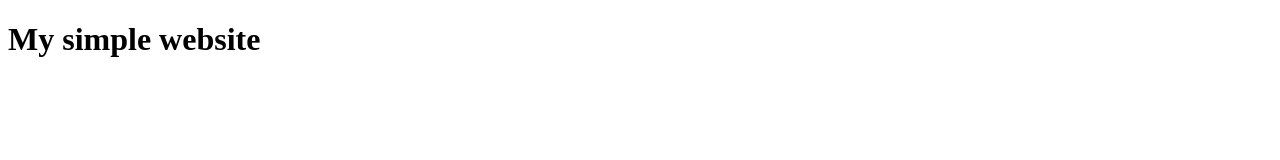
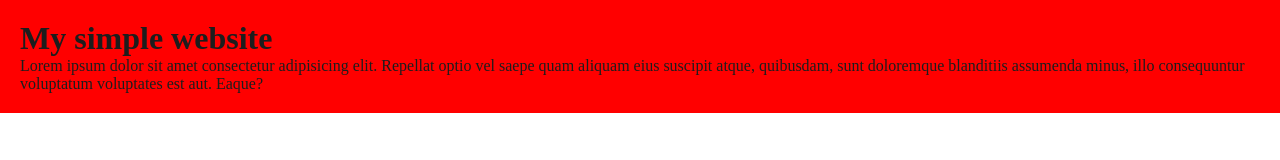
Before and after one commit to tanvironton/first-portfolio, a plain HTML site: page index.html in a window 1280 px wide. Drawn offline with Linux system fonts and the light colour scheme.

Commit message:
added the first blog

```diff
--- /dev/null
+++ b/blog.css
@@ -0,0 +1,10 @@
+*{
+    margin:0px;
+}
+
+div{
+    background-color: red;
+    padding:20px;
+    color: rgb(29, 29, 29);
+
+}
--- a/index.html
+++ b/index.html
@@ -4,8 +4,13 @@
     <meta charset="UTF-8">
     <meta name="viewport" content="width=device-width, initial-scale=1.0">
     <title>My first github repo</title>
+    <link rel="stylesheet" href="blog.css">
 </head>
 <body>
-    <h1>My simple website</h1>
+    <div>
+        <h1>My simple website</h1>
+        <p>Lorem ipsum dolor sit amet consectetur adipisicing elit. Repellat optio vel saepe quam aliquam eius suscipit atque, quibusdam, sunt doloremque blanditiis assumenda minus, illo consequuntur voluptatum voluptates est aut. Eaque?</p>
+    </div>
+
 </body>
 </html>
```
